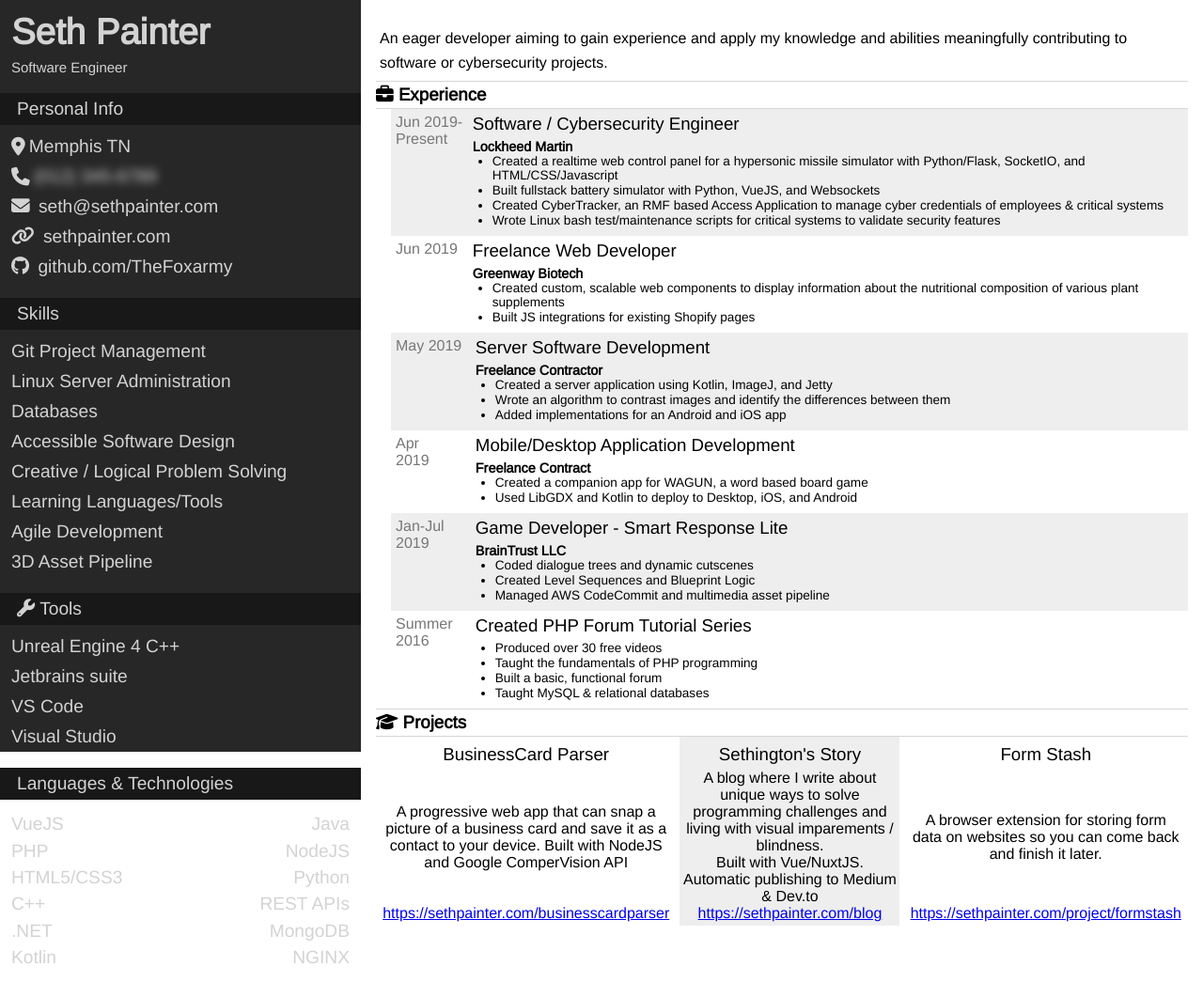
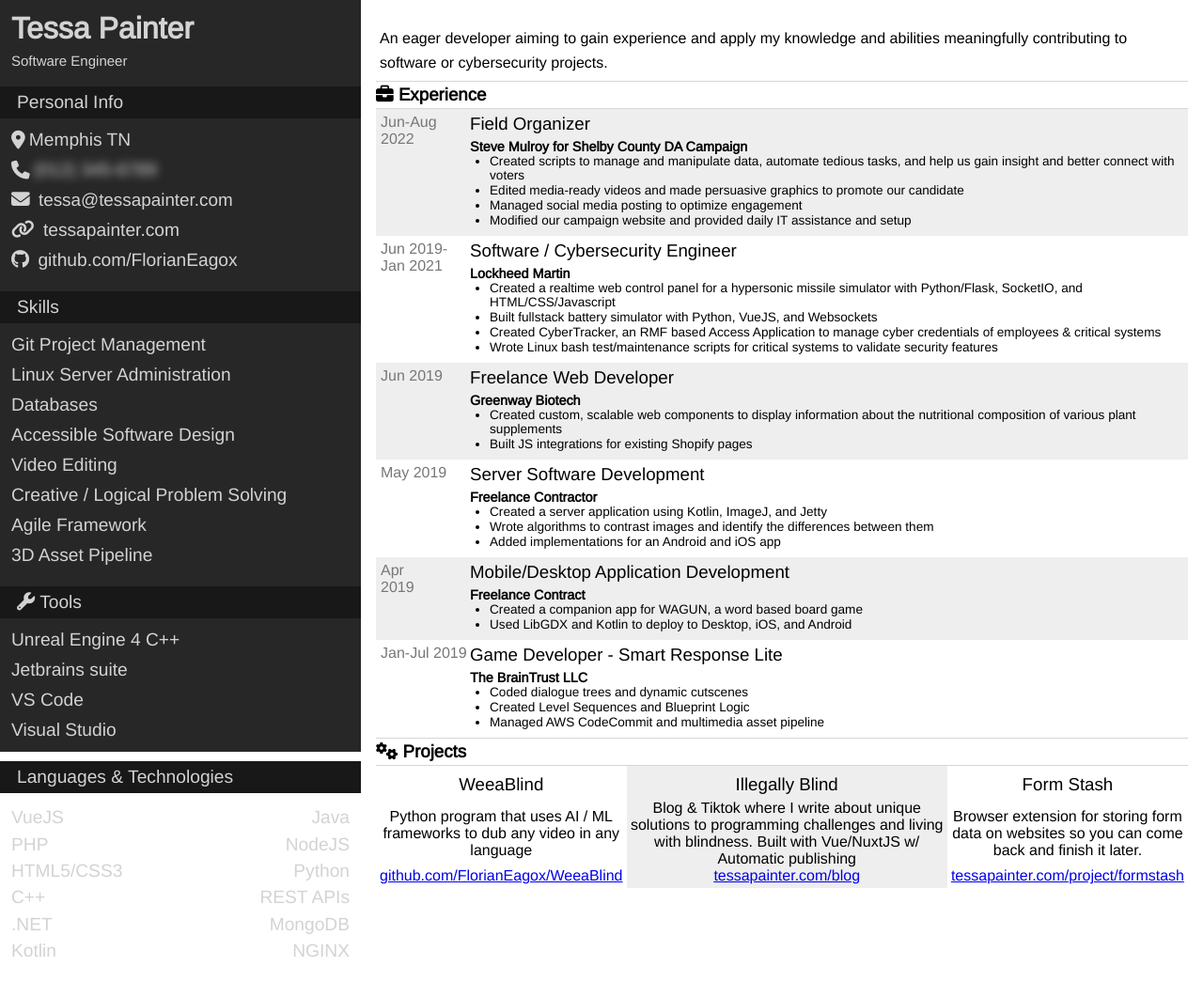
Before and after one commit to FlorianEagox/resume, a PHP site: page /home.php in a window 1280 px wide. Shown: the whole page at 94% size. After the commit the page ends 1018 px from the top, so only its background shows below. Run offline with PHP 8.4, Linux system fonts and the light colour scheme; some libraries are stand-ins or nearby versions.

Commit message:
fixed for new PDF rendering

```diff
--- a/home.php
+++ b/home.php
@@ -3,9 +3,9 @@
 
 <head>
 	<meta charset="UTF-8">
-	<title>Resume - Seth Painter</title>
+	<title>Resume - Tessa Painter</title>
 	<link rel="stylesheet" type="text/css" href="https://fonts.googleapis.com/css?family=Arimo" />
-	<script src="https://kit.fontawesome.com/c3db8f4cfe.js" crossorigin="anonymous"></script>
+	<link rel="stylesheet" href="https://cdnjs.cloudflare.com/ajax/libs/font-awesome/6.1.2/css/all.min.css" integrity="sha512-1sCRPdkRXhBV2PBLUdRb4tMg1w2YPf37qatUFeS7zlBy7jJI8Lf4VHwWfZZfpXtYSLy85pkm9GaYVYMfw5BC1A==" crossorigin="anonymous" referrerpolicy="no-referrer" />
 	<link rel="stylesheet" href="main.css">
 </head>
 
--- a/main.css
+++ b/main.css
@@ -4,7 +4,7 @@
 * {
 	margin:0;
 	padding:0;
-	/* border:1px solid blue; */
+	/* outline: 1px solid black; */
 }
 ul {
 	list-style-position:inside;
@@ -36,15 +36,21 @@ main {
 #main_head, .subsec {
 	padding:var(--left-pad);
 }
-
+#main_head h1 {
+	font-size: 2rem;
+}
 .info-piece {
 	margin: 0 0 10px;
 	display: flex;
 	align-items: center;
+	flex-wrap: nowrap;
 }
 .info-piece i {
 	margin-right: 4px;
 	font-size: 1.23rem;
+}
+#email {
+	font-size: 1.18rem;
 }
 #skills ul,
 .subsec ul {
@@ -84,7 +90,7 @@ ul#languages {
 	padding: 21px 16px 0;
 	/* white-space:nowrap; */
 	flex: 1;
-	display: flex;
+	/* display: flex; */
 	flex-direction: column;
 	justify-content: space-around;
 }
@@ -94,6 +100,7 @@ ul#languages {
 	margin: 7px 4px;
 	line-height: 1.6;
 	font-size: 1rem;
+	flex: 0;
 	/* font-weight:600; */
 }
 #sections {
@@ -112,9 +119,10 @@ ul#languages {
 .item_date {
 	font-weight:lighter;
 	color:#777;
-	flex-basis:10%;
+	flex-basis:11%;
+	min-width: 11%;
 	align-self:flex-start;
-	margin:5px 0 0 5px;
+	margin: 5px 0 0 5px;
 }
 
 section .title {
@@ -125,8 +133,8 @@ section .title {
 	/*margin-bottom:10px;*/
 }
 #experience .sec_item {
-	margin-left: 16px;
-	flex-grow: 1;
+
+	flex-grow: 0 0;
 }
 .sec_item h4 {
 	font-size: 0.9rem;
@@ -175,20 +183,15 @@ section .title {
 #projects {
 	display: flex;
 }
-#projects .sec_item {
-	flex-basis: calc(100% / 3);
-	text-align: center;
-}
 #projects .sec_item:nth-child(even) {
 	background-color: #eee;
 }
-
 #projects .sec_item {
-	margin: 0 0.25em;
+	text-align: center;
 	display: flex;
 	flex-direction: column;
 	justify-content: space-between;
-	padding: 0.2em;
+	padding: 0.25em;
 }
 
 #projects .horizontal h3 {
--- a/resume.html
+++ b/resume.html
@@ -1,7 +1,7 @@
 <main>
 	<div id="sidebar">
 		<div id="main_head">
-			<h1 id="name">Seth Painter</h1>
+			<h1 id="name">Tessa Painter</h1>
 			<p id="position">Software Engineer</p>
 		</div>
 		<div class="head">
@@ -18,22 +18,22 @@
 				<i class="fas fa-phone"></i>
 				<p id="phone" class="sensitive">(012) 345-6789</p>
 			</div>
-			<div class="info-piece">
-				<a href="mailto:seth@sethpainter.com">
+			<div class="info-piece" id="email">
+				<a href="mailto:tessa@tessapainter.com">
 					<i class="fas fa-envelope"></i>
-					seth@sethpainter.com
+					tessa@tessapainter.com
 				</a>
 			</div>
 			<div class="info-piece">
-				<a href="https://sethpainter.com" target="_blank">
+				<a href="https://tessapainter.com" target="_blank">
 					<i class="fas fa-link"></i>
-					sethpainter.com
+					tessapainter.com
 				</a>
 			</div>
 			<div class="info-piece">
-				<a href="https://github.com/TheFoxarmy" target="_blank">
+				<a href="https://github.com/FlorianEagox" target="_blank">
 					<i class="fab fa-github"></i>
-					github.com/TheFoxarmy
+					github.com/FlorianEagox
 				</a>
 			</div>
 		</div>
@@ -46,9 +46,9 @@
 				<li>Linux Server Administration</li>
 				<li>Databases</li>
 				<li>Accessible Software Design</li>
+				<li>Video Editing</li>
 				<li>Creative / Logical Problem Solving</li>
-				<li>Learning Languages/Tools</li>
-				<li>Agile Development</li>
+				<li>Agile Framework</li>
 				<li>3D Asset Pipeline</li>
 			</ul>
 		</div>
@@ -90,16 +90,29 @@
 		<p id="objective">
 			An eager developer aiming to gain experience and apply my knowledge and abilities meaningfully contributing to software or cybersecurity projects.
 		</p>
-		<section>
+		<section id="experience">
 			<div class="title">
 				<h3>
-					<i class="fas fas fa-briefcase"></i>
+					<i class="fas fa-briefcase"></i>
 					Experience
 				</h3>
 			</div>
 			<div class="info" id="experience">
 				<div class="sec_item">
-					<p class="item_date">Jun 2019-Present</p>
+					<p class="item_date">Jun-Aug 2022</p>
+					<div class="item_desc">
+						<h3>Field Organizer</h3>
+						<h4>Steve Mulroy for Shelby County DA Campaign</h4>
+						<ul>
+							<li>Created scripts to manage and manipulate data, automate tedious tasks, and help us gain insight and better connect with voters</li>
+							<li>Edited media-ready videos and made persuasive graphics to promote our candidate</li>
+							<li>Managed social media posting to optimize engagement</li>
+							<li>Modified our campaign website and provided daily IT assistance and setup</li>
+						</ul>
+					</div>
+				</div>
+				<div class="sec_item">
+					<p class="item_date">Jun 2019-Jan 2021</p>
 					<div class="item_desc">
 						<h3>Software / Cybersecurity Engineer</h3>
 						<h4>Lockheed Martin</h4>
@@ -129,7 +142,7 @@
 						<h4>Freelance Contractor</h4>
 						<ul>
 							<li>Created a server application using Kotlin, ImageJ, and Jetty</li>
-							<li>Wrote an algorithm to contrast images and identify the differences between them</li>
+							<li>Wrote algorithms to contrast images and identify the differences between them</li>
 							<li>Added implementations for an Android and iOS app</li>
 						</ul>
 					</div>
@@ -149,7 +162,7 @@
 					<p class="item_date">Jan-Jul 2019</p>
 					<div class="item_desc">
 						<h3>Game Developer - Smart Response Lite</h3>
-						<h4>BrainTrust LLC</h4>
+						<h4>The BrainTrust LLC</h4>
 						<ul>
 							<li>Coded dialogue trees and dynamic cutscenes</li>
 							<li>Created Level Sequences and Blueprint Logic</li>
@@ -191,7 +204,7 @@
 						</ul>
 					</div>
 				</div> -->
-				<div class="sec_item">
+				<!-- <div class="sec_item">
 					<p class="item_date">Summer 2016</p>
 					<div class="item_desc">
 						<h3 class="desc_head">Created PHP Forum Tutorial Series</h3>
@@ -202,36 +215,43 @@
 							<li>Taught MySQL & relational databases</li>
 						</ul>
 					</div>
-				</div>
+				</div> -->
 			</div>
 		</section>
 		<section>
 			<div class="title">
 				<h3>
-					<i class="fas fa-graduation-cap"></i>
+					<i class="fas fa-gears"></i>
 					Projects
 				</h3>
 			</div>
 			<div class="info" id="projects">
+				<!-- <div class="sec_item">
+					<h3>BusinessCard Parser</h3>
+					<p class="item_desc">Progressive Web App that can snap a photo of a business card and save it as a contact to your phone. Built with NodeJS & Google ComperVision API</p>
+					<a href="https://tessapainter.com/businesscardparser">
+						https://tessapainter.com/businesscardparser
+					</a>
+				</div> -->
 				<div class="sec_item">
-					<h3>BusinessCard Parser</h3>
-					<p class="item_desc">A progressive web app that can snap a picture of a business card and save it as a contact to your device. Built with NodeJS and Google ComperVision API</p>
-					<a href="https://sethpainter.com/businesscardparser">
-						https://sethpainter.com/businesscardparser
+					<h3>WeeaBlind</h3>
+					<p class="item_desc">Python program that uses AI / ML frameworks to dub any video in any language</p>
+					<a href="https://github.com/FlorianEagox/WeeaBlind">
+						github.com/FlorianEagox/WeeaBlind
 					</a>
 				</div>
 				<div class="sec_item">
-					<h3>Sethington's Story</h3>
-					<p class="item_desc">A blog where I write about unique ways to solve programming challenges and living with visual imparements / blindness. <br/> Built with Vue/NuxtJS. Automatic publishing to Medium & Dev.to</p>
-					<a href="https://sethpainter.com/blog">
-						https://sethpainter.com/blog
+					<h3>Illegally Blind</h3>
+					<p class="item_desc">Blog & Tiktok where I write about unique solutions to programming challenges and living with blindness. Built with Vue/NuxtJS w/ Automatic publishing</p>
+					<a href="https://tessapainter.com/blog">
+						tessapainter.com/blog
 					</a>
 				</div>
 				<div class="sec_item">
 					<h3>Form Stash</h3>
-					<p class="item_desc">A browser extension for storing form data on websites so you can come back and finish it later.</p>
-					<a href="https://sethpainter.com/project/formstash">
-						https://sethpainter.com/project/formstash
+					<p class="item_desc">Browser extension for storing form data on websites so you can come back and finish it later.</p>
+					<a href="https://tessapainter.com/project/formstash">
+						tessapainter.com/project/formstash
 					</a>
 				</div>
 			</div>
@@ -258,5 +278,5 @@
 			</div>
 		</section> -->
 	</div>
+	<!-- <script>print()</script> -->
 </main>
-<!-- <script>print()</script> -->
```
